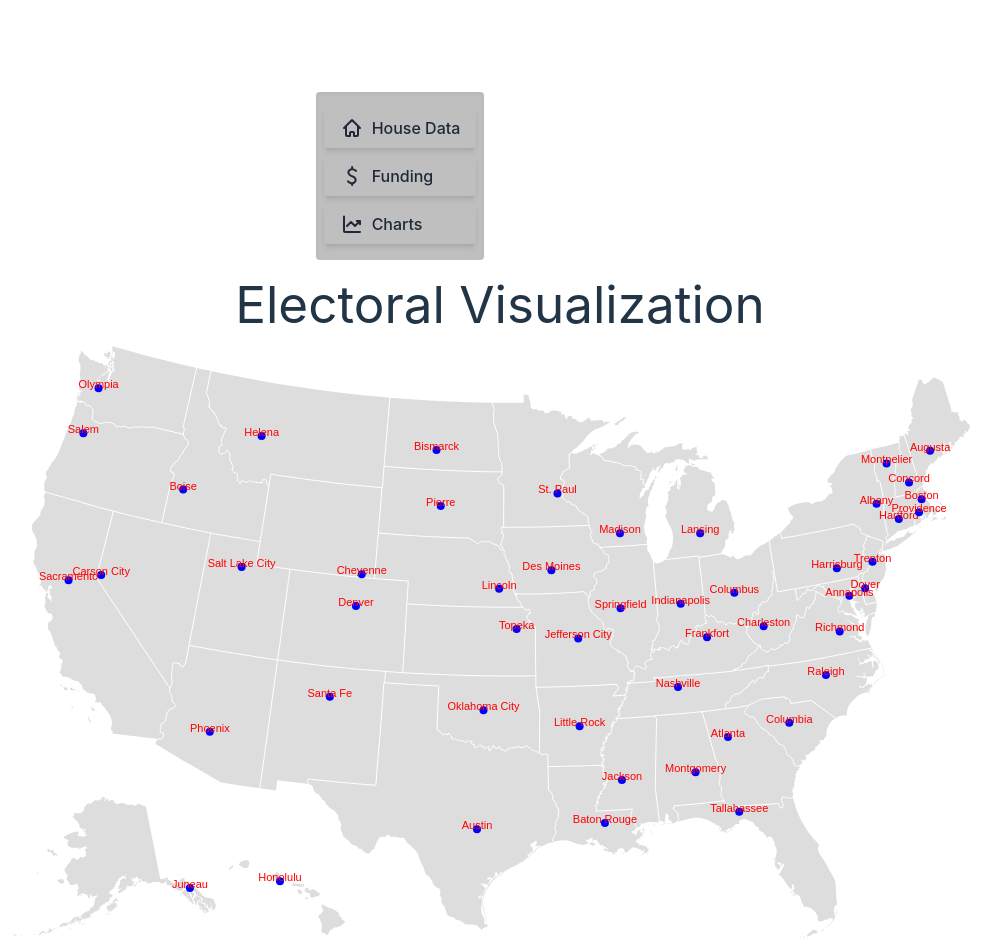
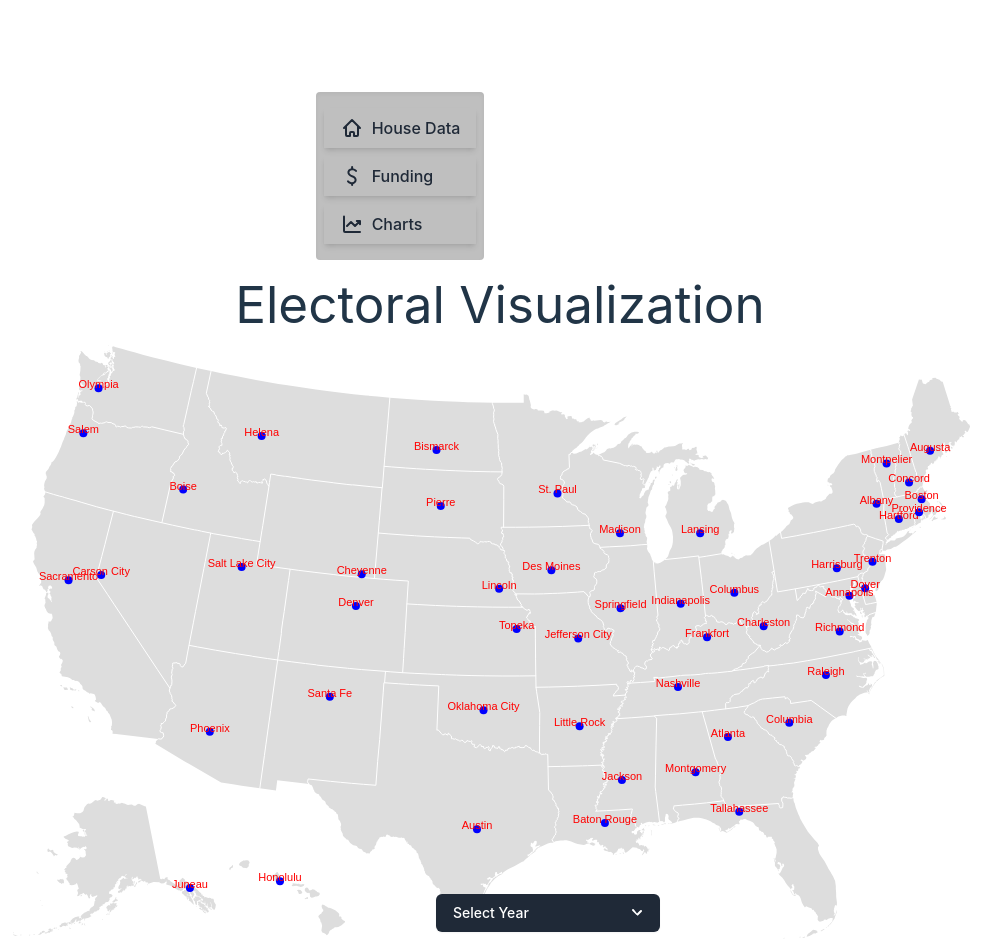
Before and after one commit to brooksideas/electoral-visualization, a Vue app: page / in a window 1280 px wide. Shown: the top 952 px of the page, without its empty margins (140-1141 px from the left). Built offline with nearby package versions, Linux system fonts and the light colour scheme.

Commit message:
code: Year Dropdown for House Data

```diff
--- a/src/components/DisplaySelectionList.vue
+++ b/src/components/DisplaySelectionList.vue
@@ -11,7 +11,7 @@
   </div> -->
 
   <!-- This is for the Contribution Data -->
-  <div class="grid grid-cols-3 gap-4 ml-16">
+  <!-- <div class="grid grid-cols-3 gap-4 ml-16">
     <div v-for="year in years" :key="year">
       <button
         type="button"
@@ -20,14 +20,23 @@
         {{ year }}
       </button>
     </div>
+  </div> -->
+
+  <div class="grid grid-cols-1 gap-4 ml-12 mt-[-64px]">
+    <dropdown-options-list />
   </div>
 </template>
 
   <script>
 import { ref, computed } from "vue";
 import { colors } from "../constants/colors";
+import DropdownOptionsList from "./DropdownOptionsList.vue";
+
 export default {
   name: "DisplaySelectionList",
+  components: {
+    DropdownOptionsList,
+  },
   setup() {
     // List of color names
     const colorsList = Object.keys(colors);
--- /dev/null
+++ b/src/components/DropdownOptionsList.vue
@@ -0,0 +1,124 @@
+<template>
+  <div class="relative" @click="toggleDropdown">
+    <button
+      type="button"
+      class="inline-flex justify-between w-56 px-4 py-2 text-sm font-medium text-white bg-gray-800 rounded-md shadow-sm hover:bg-gray-700 focus:outline-none focus-visible:ring-2 focus-visible:ring-white focus-visible:ring-opacity-75"
+      aria-haspopup="listbox"
+      :aria-expanded="open ? 'true' : 'false'"
+    >
+      <span>Select Year</span>
+      <svg
+        class="w-5 h-5 ml-2 -mr-1 text-white"
+        xmlns="http://www.w3.org/2000/svg"
+        viewBox="0 0 20 20"
+        fill="currentColor"
+        aria-hidden="true"
+      >
+        <path
+          fill-rule="evenodd"
+          d="M10 12a1 1 0 01-.707-.293l-4-4a1 1 0 011.414-1.414L10 10.586l3.293-3.293a1 1 0 111.414 1.414l-4 4A1 1 0 0110 12z"
+          clip-rule="evenodd"
+        />
+      </svg>
+    </button>
+
+    <div
+      v-show="open"
+      class="absolute z-10 w-full mt-1 bg-white shadow-lg"
+      style="display: none"
+    >
+      <ul
+        class="py-1 overflow-auto text-base rounded-md ring-1 ring-black ring-opacity-5 max-h-60 focus:outline-none sm:text-sm"
+        tabindex="-1"
+        role="listbox"
+        aria-labelledby="listbox-label"
+        aria-activedescendant="listbox-item-3"
+      >
+        <li
+          v-for="year in years"
+          :key="year"
+          @click="selectYear(year)"
+          class="text-gray-900 cursor-pointer select-none relative py-2 pl-3 pr-9 hover:bg-gray-100"
+          role="option"
+        >
+          <span class="font-normal block truncate">{{ year }}</span>
+          <span
+            v-if="selectedYear === year"
+            class="text-gray-600 absolute inset-y-0 right-0 flex items-center pr-4"
+          >
+            <!-- Heroicon name: check -->
+            <svg
+              class="w-6 h-6 text-gray-800 dark:text-white"
+              aria-hidden="true"
+              xmlns="http://www.w3.org/2000/svg"
+              width="24"
+              height="24"
+              fill="none"
+              viewBox="0 0 24 24"
+            >
+              <path
+                stroke="currentColor"
+                stroke-linecap="round"
+                stroke-linejoin="round"
+                stroke-width="2"
+                d="M8.5 11.5 11 14l4-4m6 2a9 9 0 1 1-18 0 9 9 0 0 1 18 0Z"
+              />
+            </svg>
+          </span>
+        </li>
+      </ul>
+    </div>
+  </div>
+</template>
+
+  <script>
+import { ref, onMounted } from "vue";
+
+export default {
+  setup() {
+    const open = ref(false);
+    const selectedYear = ref(null);
+    const years = ref([]);
+
+    const toggleDropdown = () => {
+      open.value = !open.value;
+    };
+
+    const generateYears = () => {
+      // 2024 - 2 = 2022 // because that is the data we have
+      // generic approach to handle Odd and Even years
+      const currentYear =
+        new Date().getFullYear() % 2 == 0
+          ? new Date().getFullYear() - 2
+          : new Date().getFullYear() - 1;
+      const startYear = 1976;
+      years.value = Array.from(
+        { length: (currentYear - startYear) / 2 + 1 },
+        (_, i) => startYear + i * 2
+      );
+    };
+
+    const selectYear = (year) => {
+      selectedYear.value = year;
+      console.log("Selected year:", year);
+      open.value = false;
+    };
+
+    onMounted(() => {
+      generateYears();
+    });
+
+    return {
+      open,
+      selectedYear,
+      years,
+      toggleDropdown,
+      selectYear,
+    };
+  },
+};
+</script>
+
+  <style>
+/* Add your custom styles here */
+</style>
```
